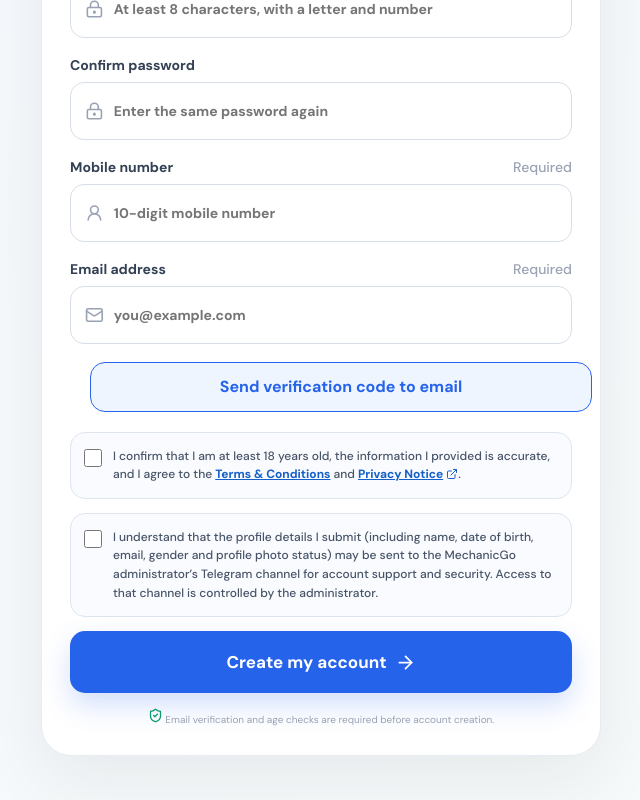
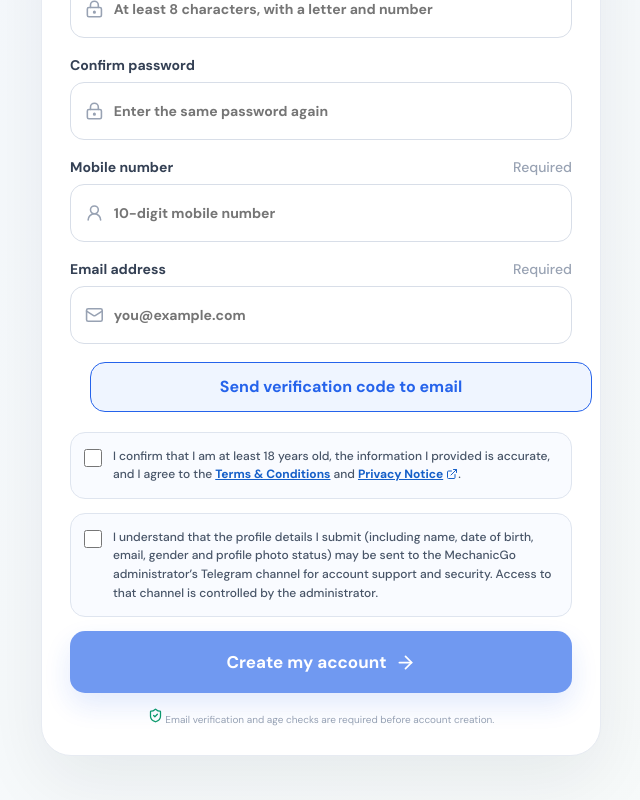
Before and after one commit to Enayatalibarkaat/MechanicGo, a Next.js app: page /profile-setup in a window 1280 px wide. Shown: the part 1126-1926 px from the top of the page, without its empty margins (319-959 px from the left). Built offline with nearby package versions, Linux system fonts and the light colour scheme.

Commit message:
Fix duplicate disabled attribute in registration form

```diff
--- a/app/profile-setup/page.tsx
+++ b/app/profile-setup/page.tsx
@@ -191,7 +191,7 @@ export default function ProfileSetup() {
       <div className="termsCheck"><input id="mg-terms" type="checkbox" checked={terms} onChange={e=>setTerms(e.target.checked)}/><label htmlFor="mg-terms">I confirm that I am at least 18 years old, the information I provided is accurate, and I agree to the <a href="/terms" target="_blank" rel="noreferrer">Terms & Conditions</a> and <a href="/terms" target="_blank" rel="noreferrer">Privacy Notice <ExternalLink size={12}/></a>.</label></div>
       <div className="termsCheck"><input id="mg-telegram-consent" type="checkbox" checked={telegramConsent} onChange={e=>setTelegramConsent(e.target.checked)}/><label htmlFor="mg-telegram-consent">I understand that the profile details I submit (including name, date of birth, email, gender and profile photo status) may be sent to the MechanicGo administrator’s Telegram channel for account support and security. Access to that channel is controlled by the administrator.</label></div>
       {error&&<p className="setupError" role="alert">{error}</p>}{notice&&<p className="authNotice" role="status">{notice}</p>}
-      {saved ? <button className="setupContinue" onClick={()=>location.href=savedRole==="MECHANIC"?"/mechanic/dashboard":"/home"}>Continue to MechanicGo <ArrowRight size={21}/></button> : <button className="setupContinue" disabled={saving||!emailVerified||!terms||!telegramConsent||!isAdult(dob)} onClick={save} disabled={saving||photoProcessing}>{saving?"Saving profile…":photoProcessing?"Preparing photo…":"Create my account"} <ArrowRight size={21}/></button>}
+      {saved ? <button className="setupContinue" onClick={()=>location.href=savedRole==="MECHANIC"?"/mechanic/dashboard":"/home"}>Continue to MechanicGo <ArrowRight size={21}/></button> : <button className="setupContinue" disabled={saving||photoProcessing||!emailVerified||!terms||!telegramConsent||!isAdult(dob)} onClick={save}>{saving?"Saving profile…":photoProcessing?"Preparing photo…":"Create my account"} <ArrowRight size={21}/></button>}
       <div className="privacyHint"><ShieldCheck size={15}/> Email verification and age checks are required before account creation.</div>
     </section>
   </main>;
```
